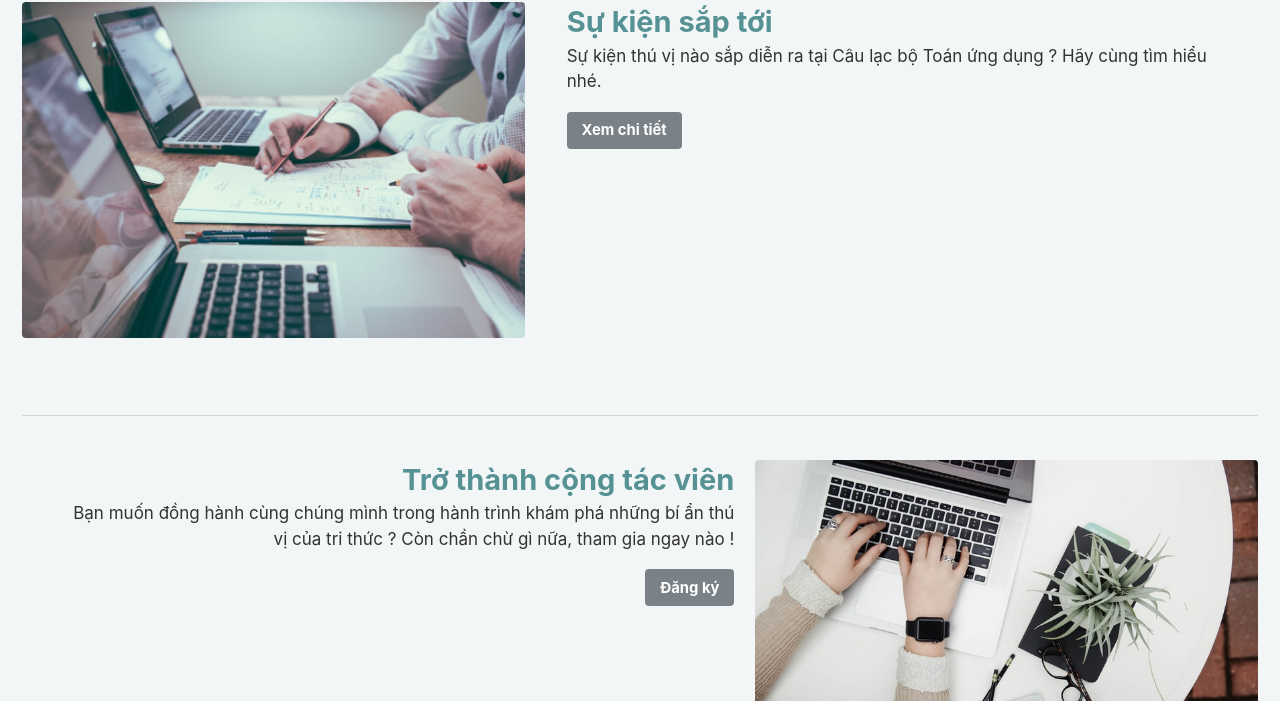
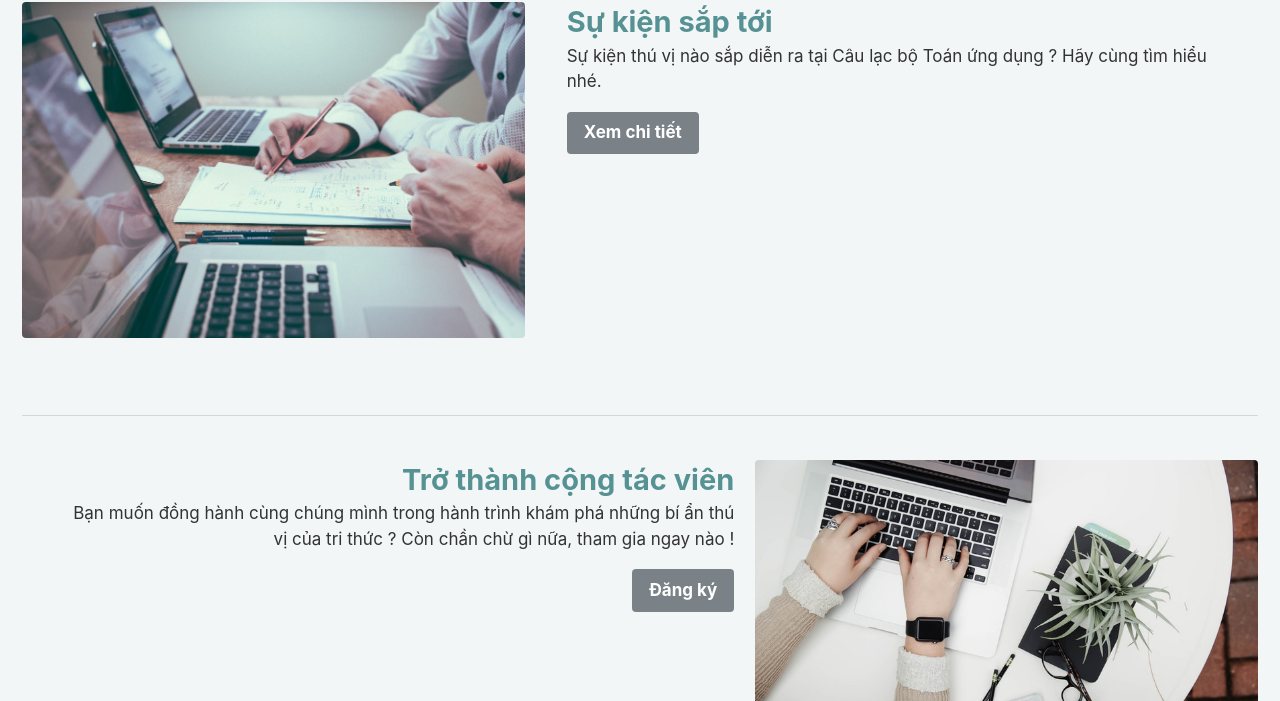
Before and after one commit to testvon/amcblog.github.io, a Jekyll site: the page built from index.html, in a window 1280 px wide. Shown: the part 1456-2157 px from the top of the page. Built offline with Jekyll 4.4.1, drawn with Linux system fonts in a browser that asks for light colours; nearby versions of some CDN libraries; the list of posts is cut into pages by our own code.

Commit message:
Update _buttons.scss

```diff
--- a/_sass/minimal-mistakes/_buttons.scss
+++ b/_sass/minimal-mistakes/_buttons.scss
@@ -12,7 +12,7 @@
   margin-bottom: 0.25em;
   padding: 0.5em 1em;
   font-family: $sans-serif;
-  font-size: 0.87em ;
+  font-size: 17px ;
   font-weight: bold;
   text-align: center;
   text-decoration: none;
```
